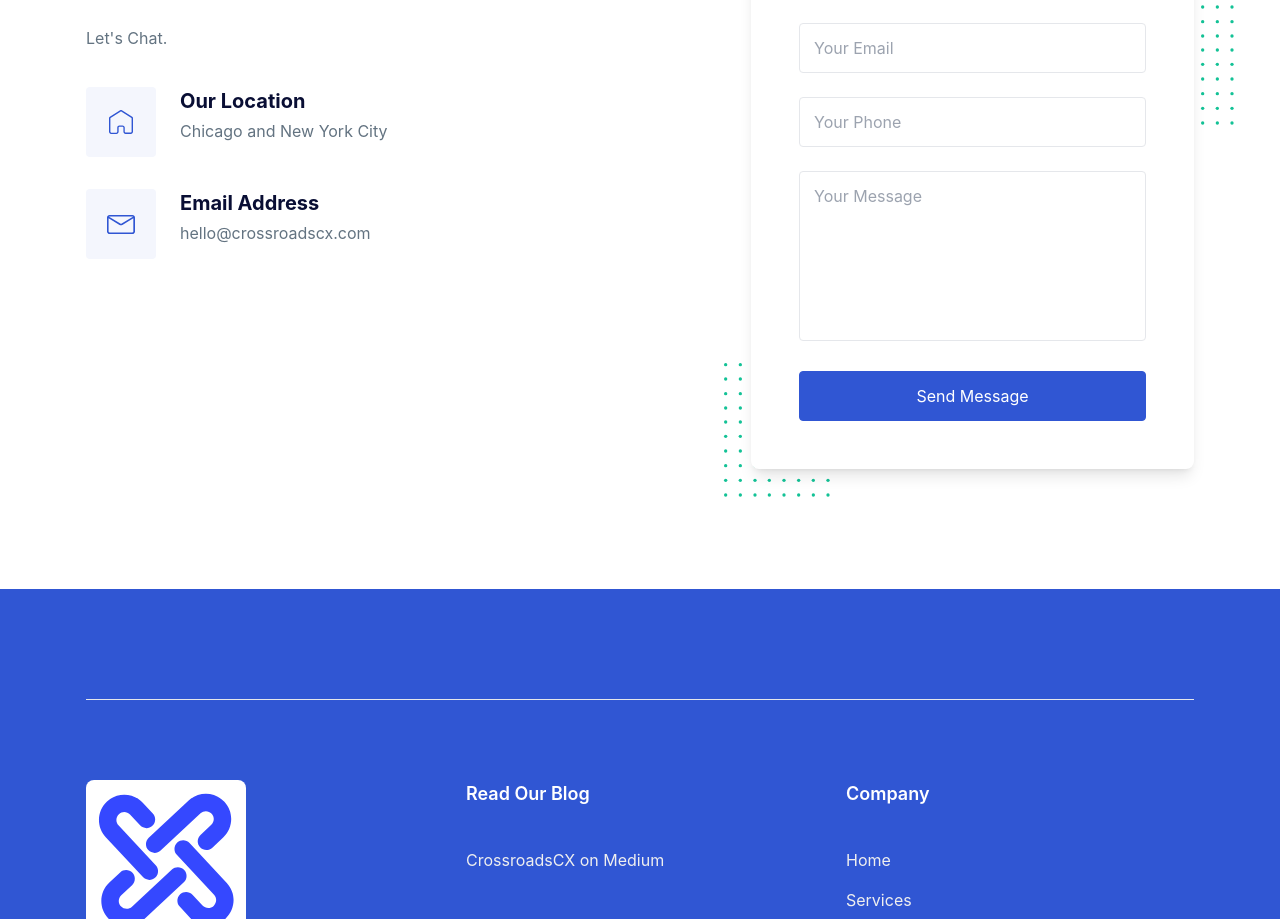
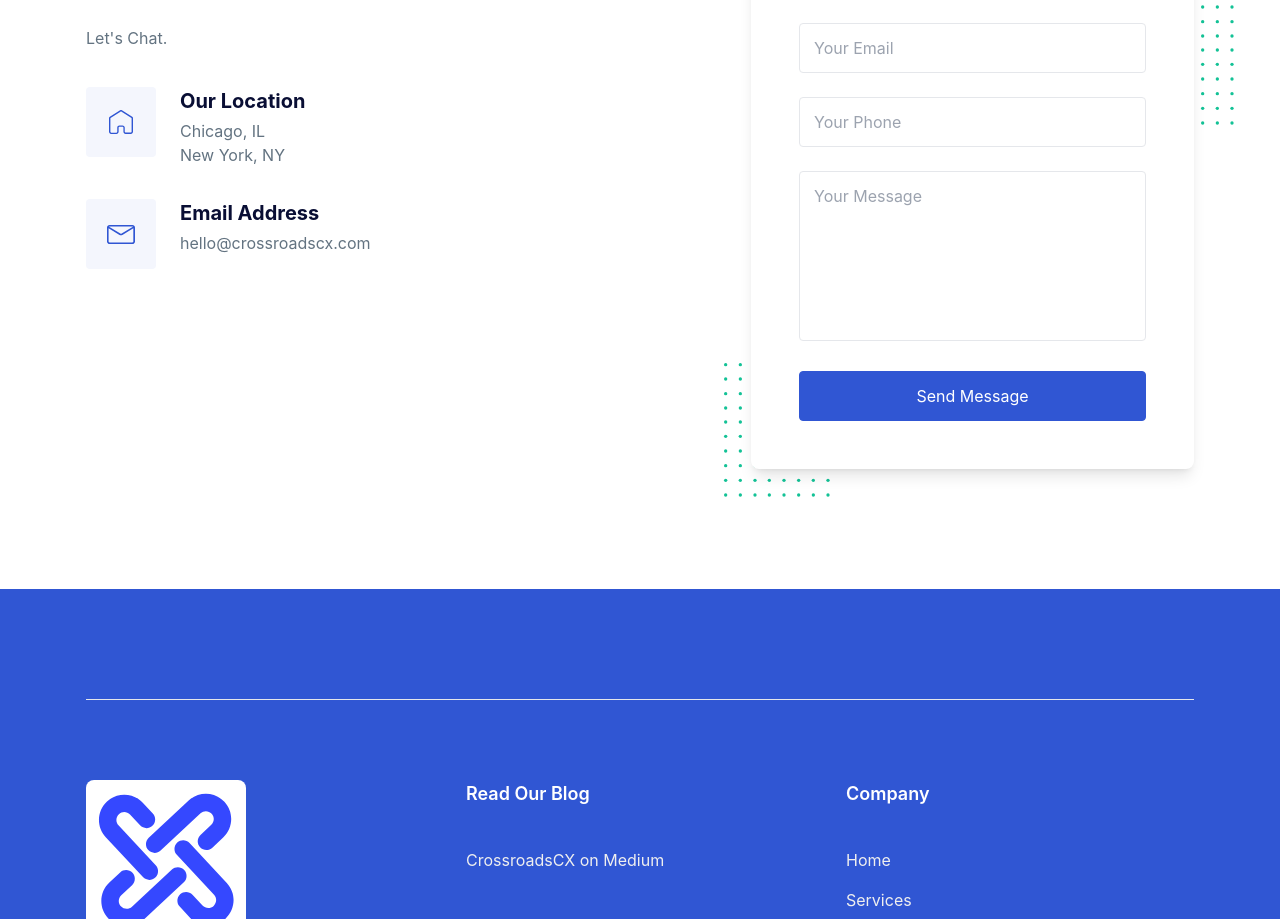
Before and after one commit to CrossroadsCX/crossroadscx-nextjs, a Next.js app: page / in a window 1280 px wide. Shown: the part 3521-4440 px from the top of the page. Built offline with nearby package versions, Linux system fonts and the light colour scheme.

Commit message:
update location content in contact section

```diff
--- a/components/ContactSection.tsx
+++ b/components/ContactSection.tsx
@@ -87,7 +87,9 @@ export const ContactSection = () => {
                 <div className="w-full">
                   <h4 className="font-bold text-dark text-xl mb-1">Our Location</h4>
                   <p className="text-base text-body-color">
-                    Chicago and New York City
+                    Chicago, IL
+                    <br />
+                    New York, NY
                   </p>
                 </div>
               </div>
```
